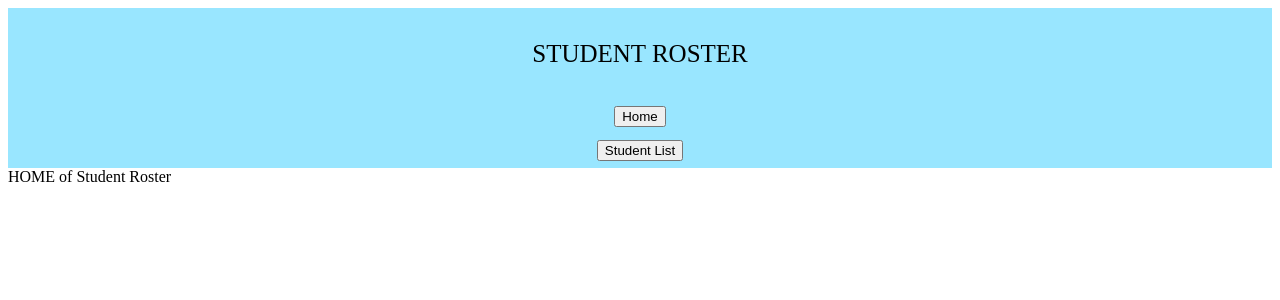
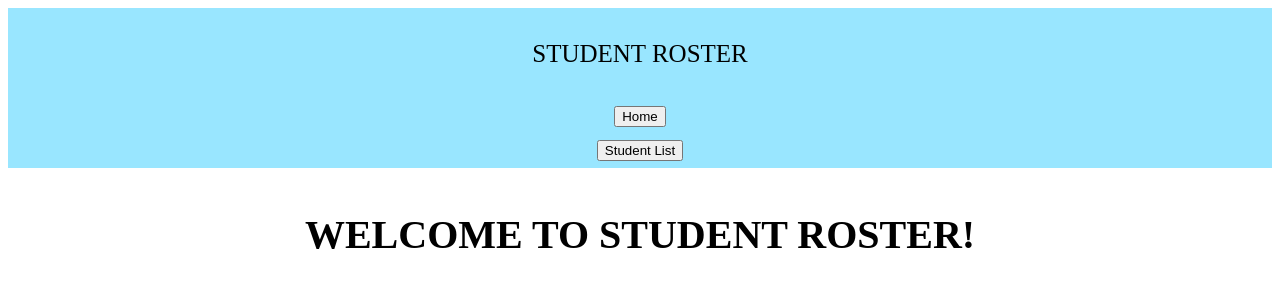
Before and after one commit to devWRM/STUDENT-ROSTER, a React (Create React App) app in the folder frontend-student-roster/: page / in a window 1280 px wide. Shown: the top 300 px of the page. Built offline with nearby package versions, Linux system fonts and the light colour scheme; no server answers.

Commit message:
styled the Home component

```diff
--- a/frontend-student-roster/src/components/Home.js
+++ b/frontend-student-roster/src/components/Home.js
@@ -2,8 +2,17 @@
 
 function Home() {
     return (
-        <div>
-            HOME of Student Roster
+        <div
+            style = {{
+            display: 'flex',
+            justifyContent: 'space-around',
+            alignItems: 'center',
+            fontSize: '20px',
+            padding: '1rem'
+        }}
+
+        >
+            <h1>WELCOME TO STUDENT ROSTER!</h1>
         </div>
     )
 }
```
